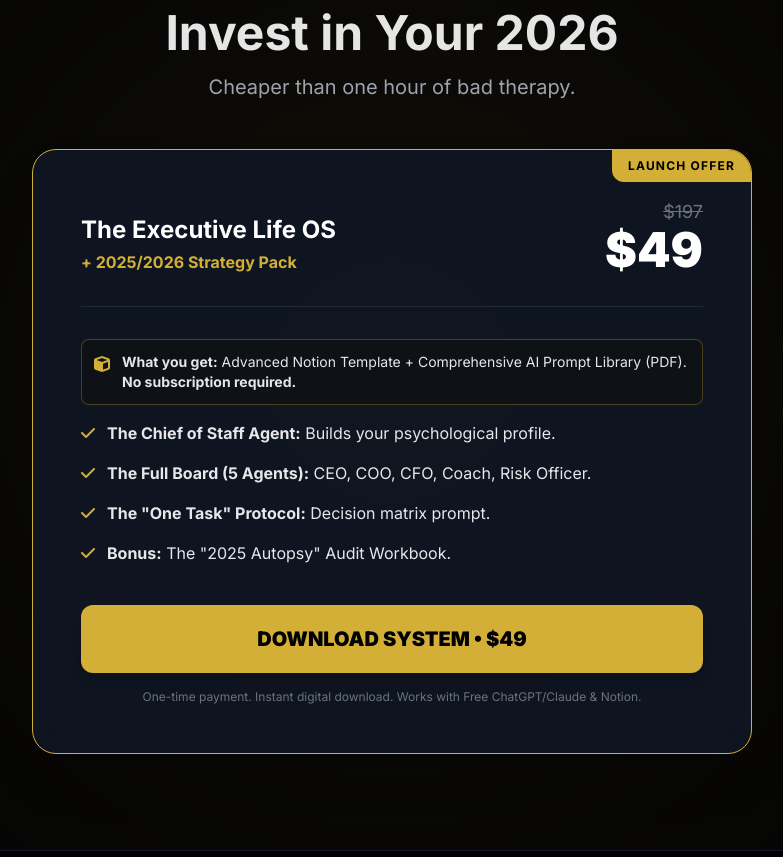
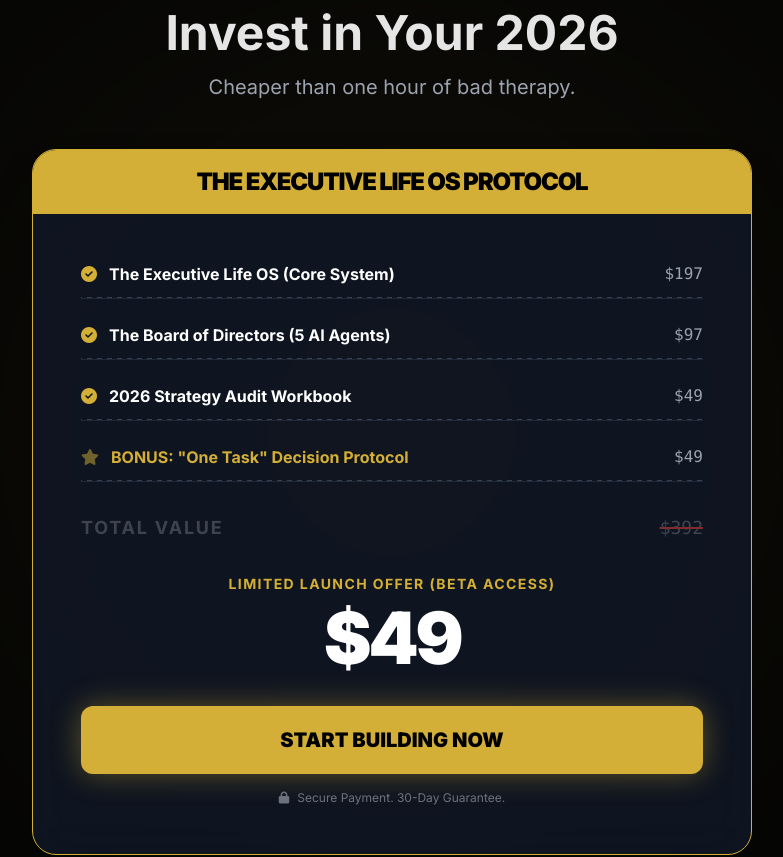
Before and after one commit to powtarzasie/Prywatny-System-Operacyjny, a plain HTML site: page index.html in a window 1280 px wide. Shown: the part 4118-4975 px from the top of the page, without its empty margins (248-1031 px from the left). Drawn offline with nearby package versions, Linux system fonts and the light colour scheme; a web font is replaced by a local one.

Commit message:
Update index.html

```diff
--- a/index.html
+++ b/index.html
@@ -51,7 +51,7 @@
             background-size: 50px 50px;
             opacity: 0.05;
         }
-        /* POPRAWKA: Linia łącząca teraz jest pozycjonowana względem środka ikon (wysokość ikon to h-20 czyli 5rem, połowa to 2.5rem) */
+        /* POPRAWKA: Linia łącząca teraz jest pozycjonowana względem środka ikon */
         .step-connector-desktop {
             position: absolute;
             top: 2.5rem; /* Środek ikony */
@@ -61,6 +61,14 @@
             background: linear-gradient(to right, transparent, #D4AF37, transparent);
             z-index: 0;
             transform: translateY(-50%);
+        }
+
+        /* Styl przerywanej linii do Value Stack */
+        .dashed-line {
+            background-image: linear-gradient(to right, #374151 50%, rgba(255,255,255,0) 0%);
+            background-position: bottom;
+            background-size: 10px 1px;
+            background-repeat: repeat-x;
         }
     </style>
 </head>
@@ -544,7 +552,7 @@
         </div>
     </section>
 
-    <!-- Pricing Section (Updated Clarity) -->
+    <!-- Pricing Section (Updated Value Stack) -->
     <section id="pricing" class="py-24 relative overflow-hidden">
         <div class="absolute top-1/2 left-1/2 w-[800px] h-[800px] bg-executive-gold opacity-5 blur-[150px] rounded-full -translate-x-1/2 -translate-y-1/2 z-0"></div>
 
@@ -558,76 +566,100 @@
                 <span data-lang="pl" class="hidden">Taniej niż godzina słabej terapii.</span>
             </p>
 
-            <div class="bg-gray-900/80 backdrop-blur-xl border border-executive-gold rounded-3xl p-8 md:p-12 shadow-2xl relative overflow-hidden text-left">
-                <div class="absolute top-0 right-0 bg-executive-gold text-black text-xs font-bold px-4 py-2 rounded-bl-xl uppercase tracking-widest">
-                    <span data-lang="en">Launch Offer</span>
-                    <span data-lang="pl" class="hidden">Oferta Launch</span>
+            <div class="bg-gray-900/80 backdrop-blur-xl border border-executive-gold rounded-3xl overflow-hidden shadow-2xl relative text-left">
+                <!-- Header Gold -->
+                <div class="bg-executive-gold text-black p-4 text-center">
+                    <h3 class="font-black text-xl md:text-2xl uppercase tracking-tighter">
+                        <span data-lang="en">THE EXECUTIVE LIFE OS PROTOCOL</span>
+                        <span data-lang="pl" class="hidden">PROTOKÓŁ EXECUTIVE LIFE OS</span>
+                    </h3>
                 </div>
 
-                <div class="flex flex-col md:flex-row justify-between items-end border-b border-gray-800 pb-8 mb-8">
-                    <div>
-                        <h3 class="text-2xl font-bold text-white">The Executive Life OS</h3>
-                        <p class="text-executive-gold font-bold mt-1">
-                            <span data-lang="en">+ 2025/2026 Strategy Pack</span>
-                            <span data-lang="pl" class="hidden">+ Pakiet Strategiczny 2025/2026</span>
-                        </p>
+                <div class="p-8 md:p-12">
+                    <!-- Value Stack List -->
+                    <div class="space-y-6 mb-8">
+
+                        <!-- Item 1 -->
+                        <div class="flex justify-between items-center text-sm md:text-base border-b border-gray-800 pb-3 dashed-line">
+                            <div class="flex items-center gap-3">
+                                <i class="fas fa-check-circle text-executive-gold"></i>
+                                <span class="font-bold text-white">
+                                    <span data-lang="en">The Executive Life OS (Core System)</span>
+                                    <span data-lang="pl" class="hidden">System Operacyjny Executive Life OS</span>
+                                </span>
+                            </div>
+                            <div class="text-gray-400 font-mono">$197</div>
+                        </div>
+
+                        <!-- Item 2 -->
+                        <div class="flex justify-between items-center text-sm md:text-base border-b border-gray-800 pb-3 dashed-line">
+                            <div class="flex items-center gap-3">
+                                <i class="fas fa-check-circle text-executive-gold"></i>
+                                <span class="font-bold text-white">
+                                    <span data-lang="en">The Board of Directors (5 AI Agents)</span>
+                                    <span data-lang="pl" class="hidden">Rada Nadzorcza (5 Agentów AI)</span>
+                                </span>
+                            </div>
+                            <div class="text-gray-400 font-mono">$97</div>
+                        </div>
+
+                         <!-- Item 3 -->
+                         <div class="flex justify-between items-center text-sm md:text-base border-b border-gray-800 pb-3 dashed-line">
+                            <div class="flex items-center gap-3">
+                                <i class="fas fa-check-circle text-executive-gold"></i>
+                                <span class="font-bold text-white">
+                                    <span data-lang="en">2026 Strategy Audit Workbook</span>
+                                    <span data-lang="pl" class="hidden">Workbook Strategiczny "Audyt 2026"</span>
+                                </span>
+                            </div>
+                            <div class="text-gray-400 font-mono">$49</div>
+                        </div>
+
+                        <!-- Item 4 (BONUS) -->
+                        <div class="flex justify-between items-center text-sm md:text-base border-b border-gray-800 pb-3 dashed-line">
+                            <div class="flex items-center gap-3">
+                                <i class="fas fa-star text-executive-gold animate-pulse"></i>
+                                <span class="font-bold text-executive-gold">
+                                    <span data-lang="en">BONUS: "One Task" Decision Protocol</span>
+                                    <span data-lang="pl" class="hidden">BONUS: Protokół Decyzyjny "One Task"</span>
+                                </span>
+                            </div>
+                            <div class="text-gray-400 font-mono">$49</div>
+                        </div>
+
+                        <!-- TOTAL VALUE ROW -->
+                         <div class="flex justify-between items-center text-base md:text-lg pt-2 opacity-50">
+                            <div class="font-bold text-gray-500 uppercase tracking-widest">
+                                <span data-lang="en">TOTAL VALUE</span>
+                                <span data-lang="pl" class="hidden">WARTOŚĆ CAŁKOWITA</span>
+                            </div>
+                            <div class="text-gray-500 font-mono line-through decoration-red-500 decoration-2">$392</div>
+                        </div>
+
                     </div>
-                    <div class="text-right mt-4 md:mt-0">
-                        <p class="text-gray-500 line-through text-lg">$197</p>
-                        <p class="text-5xl font-black text-white">$49</p>
+
+                    <!-- Final Price & CTA -->
+                    <div class="text-center">
+                        <div class="text-sm text-executive-gold font-bold uppercase tracking-widest mb-2">
+                            <span data-lang="en">Limited Launch Offer (Beta Access)</span>
+                            <span data-lang="pl" class="hidden">Oferta Limitowana (Beta Access)</span>
+                        </div>
+                        <div class="text-6xl md:text-7xl font-black text-white mb-8 tracking-tighter">
+                            $49
+                        </div>
+
+                        <a href="#" class="block w-full py-5 bg-executive-gold text-black font-black text-xl rounded-xl hover:bg-white transition duration-300 transform hover:scale-[1.02] shadow-[0_0_30px_rgba(212,175,55,0.4)] text-center mb-4">
+                            <span data-lang="en">START BUILDING NOW</span>
+                            <span data-lang="pl" class="hidden">ZACZNIJ BUDOWAĆ TERAZ</span>
+                        </a>
+
+                        <div class="flex justify-center items-center gap-2 text-xs text-gray-500">
+                            <i class="fas fa-lock"></i>
+                            <span data-lang="en">Secure Payment. 30-Day Guarantee.</span>
+                            <span data-lang="pl" class="hidden">Bezpieczna płatność. 30 dni gwarancji.</span>
+                        </div>
                     </div>
                 </div>
-
-                <div class="space-y-4 mb-10">
-                    <!-- NEW CLARITY POINT -->
-                     <div class="flex items-start gap-3 bg-executive-panel/50 p-3 rounded-lg border border-executive-gold/30">
-                        <i class="fas fa-cube text-executive-gold mt-1"></i>
-                        <span class="text-gray-200 text-sm">
-                            <span data-lang="en"><strong>What you get:</strong> Advanced Notion Template + Comprehensive AI Prompt Library (PDF). <strong>No subscription required.</strong></span>
-                            <span data-lang="pl" class="hidden"><strong>Co otrzymujesz:</strong> Zaawansowany Szablon Notion + Biblioteka Promptów AI (PDF). <strong>Brak subskrypcji.</strong></span>
-                        </span>
-                    </div>
-                    <!-- End New Point -->
-
-                    <div class="flex items-start gap-3">
-                        <i class="fas fa-check text-executive-gold mt-1"></i>
-                        <span class="text-gray-200">
-                            <span data-lang="en"><strong>The Chief of Staff Agent:</strong> Builds your psychological profile.</span>
-                            <span data-lang="pl" class="hidden"><strong>Agent "Szef Sztabu":</strong> Buduje Twój profil psychologiczny.</span>
-                        </span>
-                    </div>
-                    <div class="flex items-start gap-3">
-                        <i class="fas fa-check text-executive-gold mt-1"></i>
-                        <span class="text-gray-200">
-                            <span data-lang="en"><strong>The Full Board (5 Agents):</strong> CEO, COO, CFO, Coach, Risk Officer.</span>
-                            <span data-lang="pl" class="hidden"><strong>Pełna Rada (5 Agentów):</strong> CEO, COO, CFO, Coach, Risk Officer.</span>
-                        </span>
-                    </div>
-                    <div class="flex items-start gap-3">
-                        <i class="fas fa-check text-executive-gold mt-1"></i>
-                        <span class="text-gray-200">
-                            <span data-lang="en"><strong>The "One Task" Protocol:</strong> Decision matrix prompt.</span>
-                            <span data-lang="pl" class="hidden"><strong>Protokół "One Task":</strong> Matryca decyzyjna.</span>
-                        </span>
-                    </div>
-                    <div class="flex items-start gap-3">
-                        <i class="fas fa-check text-executive-gold mt-1"></i>
-                        <span class="text-gray-200">
-                            <span data-lang="en"><strong>Bonus:</strong> The "2025 Autopsy" Audit Workbook.</span>
-                            <span data-lang="pl" class="hidden"><strong>Bonus:</strong> Workbook Audytowy "Autopsja 2025".</span>
-                        </span>
-                    </div>
-                </div>
-
-                <a href="#" class="block w-full py-5 bg-executive-gold text-black font-black text-xl rounded-xl hover:bg-white transition duration-300 transform hover:scale-[1.02] shadow-lg text-center">
-                    <span data-lang="en">DOWNLOAD SYSTEM &bull; $49</span>
-                    <span data-lang="pl" class="hidden">POBIERZ SYSTEM &bull; $49</span>
-                </a>
-                <!-- Updated clarity text below button -->
-                <p class="mt-4 text-xs text-center text-gray-500">
-                    <span data-lang="en">One-time payment. Instant digital download. Works with Free ChatGPT/Claude & Notion.</span>
-                    <span data-lang="pl" class="hidden">Opłata jednorazowa. Natychmiastowy download. Działa z darmowym ChatGPT/Claude oraz Notion.</span>
-                </p>
             </div>
         </div>
     </section>
```
